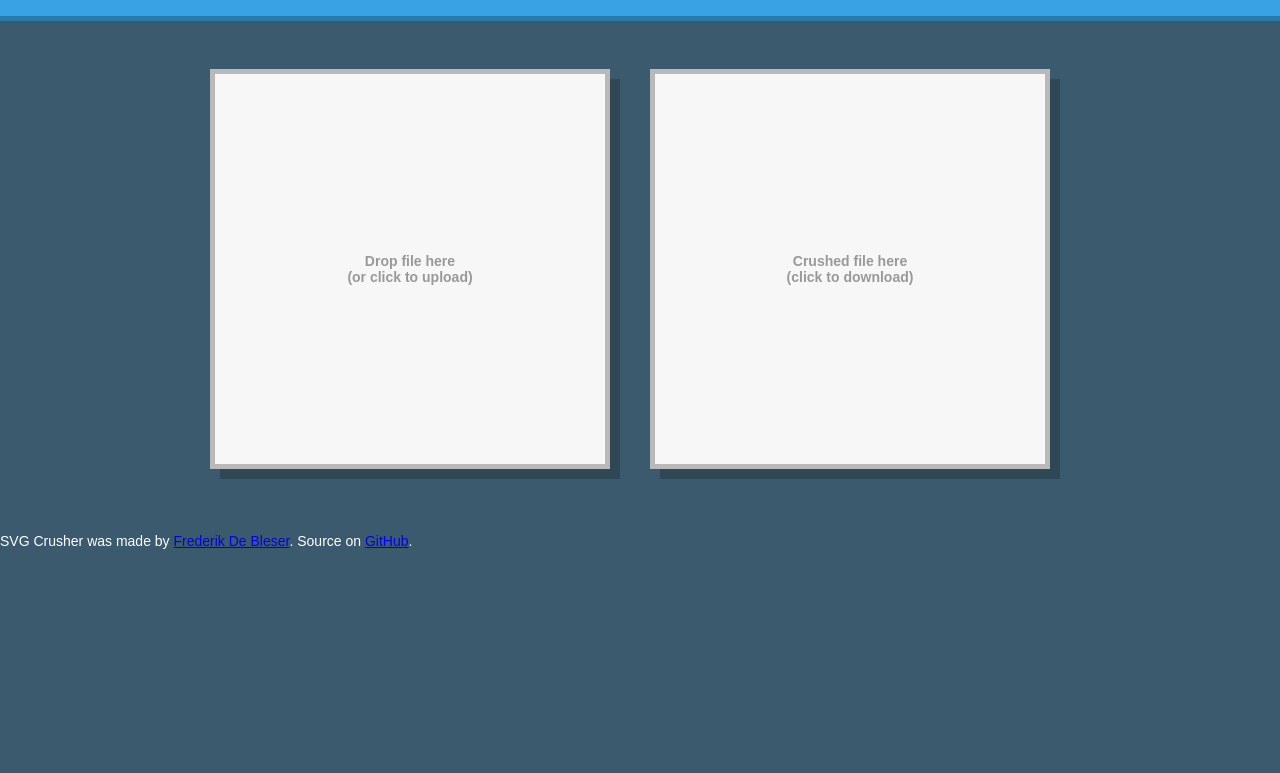
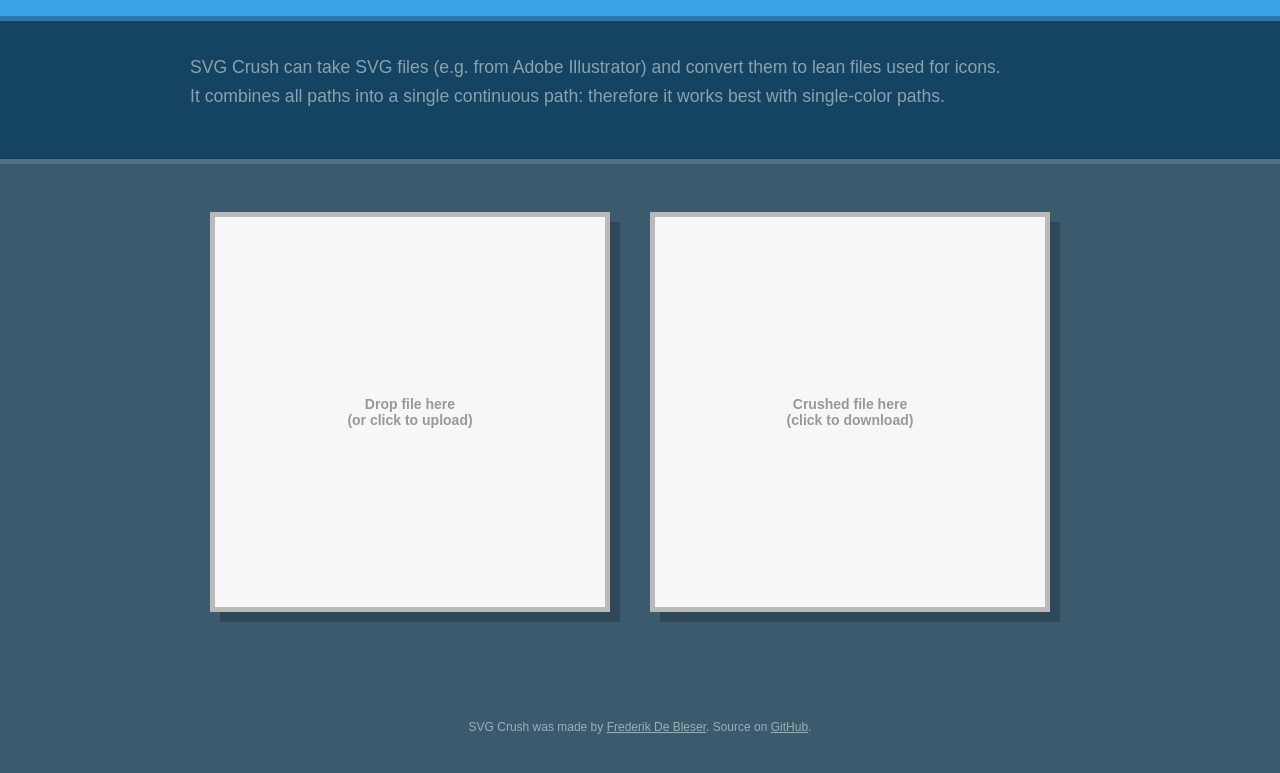
Before and after one commit to fdb/svgcrush, a plain HTML site: page index.html in a window 1280 px wide. Shown: the part 67-840 px from the top of the page. Before the commit the page ends 800 px from the top, so only its background shows below. Drawn offline with Linux system fonts and the light colour scheme.

Commit message:
Style changes, more explanation.

```diff
--- a/index.html
+++ b/index.html
@@ -2,7 +2,7 @@
 <html lang="en">
 <head>
   <meta charset="UTF-8">
-  <title>SVG Crusher</title>
+  <title>SVG Crush</title>
   <style>
     * {
       box-sizing: border-box;
@@ -19,7 +19,6 @@
         background: #37a2e4;
         padding: 1rem;
         border-bottom: 5px solid rgba(0, 0, 0, 0.25);
-        margin-bottom: 3rem;
     }
 
     header svg {
@@ -44,6 +43,21 @@
         flex-wrap: wrap;
         text-align: center;
         margin-bottom: 2rem;
+    }
+
+    .intro {
+        background: #144461;
+        padding: 2rem;
+        font-size: 1.1rem;
+        line-height: 1.8rem;
+        color: rgba(255, 255, 255, 0.5);
+        padding-bottom: 1rem;
+        margin-bottom: 3rem;
+        border-bottom: 5px solid rgba(255, 255, 255, 0.25);
+    }
+
+    .intro p {
+        margin: 0;
     }
 
     .svg-preview {
@@ -146,7 +160,19 @@
         display: block;
     }
 
+    footer {
+        margin: 0 auto;
+        max-width: 900px;
+        padding: 2rem;
+        text-align: center;
+        font-size: 0.75rem;
+        color: white;
+        opacity: 0.5;
+    }
 
+    footer a {
+        color: inherit;
+    }
     </style>
 </head>
 <body>
@@ -154,6 +180,13 @@
     <svg id="logo" viewBox="0 0 1000 1000"><path d="M284,868C284,950,227,986,139,986C79,986,38,976,0,961L20,871C52,886,83,898,131,898C152,898,158,893,158,886C158,861,0,881,1,755C2,680,58,639,143,639C190,639,234,648,271,659L251,749C229,739,191,729,152,729C135,729,124,731,124,741C125,766,284,750,284,868zM291,646L423,646L479,868L536,646L668,646L567,980L391,980L291,646zM1000,795L1000,961C966,976,923,987,861,987C753,987,671,924,671,814C671,706,753,640,867,640C921,640,952,646,986,655L969,747C949,741,925,735,892,735C827,735,802,766,802,814C802,867,840,891,876,891C880,891,884,890,888,890L888,795L1000,795zM0,399L1000,399L1000,501L0,501zM60,520L110,559L160,519M260,520L310,559L360,519M460,521L510,560L560,520M660,521L710,560L760,520M860,521L910,560L960,520M510,20C490,20,460,20,460,60L460,380L560,380L560,60C561,20,530,20,510,20z"/></svg>
     <h1>SVG Crusher</h1>
 </header>
+<div class="intro">
+    <div class="container">
+        <p>SVG Crush can take SVG files (e.g. from Adobe Illustrator) and convert them to lean files used for icons.</p>
+        <p>It combines all paths into a single continuous path: therefore it works best with single-color paths.</p>
+    </div>
+</div>
+
 <div class="container">
     <div id="before" class="svg-well">
         <div id="before-preview" class="svg-preview">Drop file here<br>(or click to upload)</div>
@@ -174,7 +207,7 @@
     <textarea id="path-data"></textarea></div>
 </div>
 <footer>
-    <p>SVG Crusher was made by <a href="https://www.enigmeta.com/">Frederik De Bleser</a>. Source on <a href="https://github.com/fdb/svgcrush">GitHub</a>.</p>
+    <p>SVG Crush was made by <a href="https://www.enigmeta.com/">Frederik De Bleser</a>. Source on <a href="https://github.com/fdb/svgcrush">GitHub</a>.</p>
 </footer>
 <script src="static/js/script.js"></script>
 </body>
```
